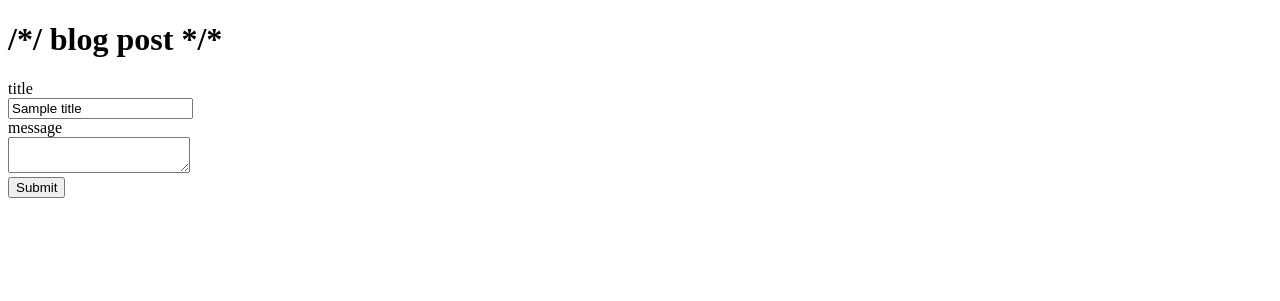
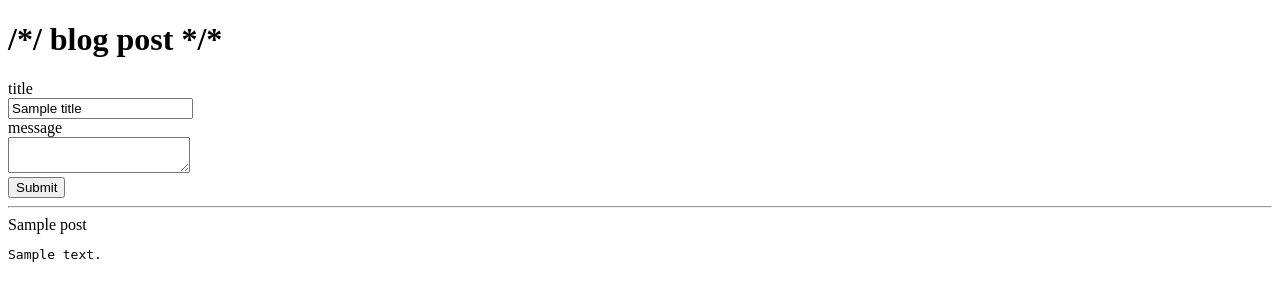
Before and after one commit to stwykd/no-added-sugar, a Python web app: template templates/front.html in a window 1280 px wide. Shown: the top 301 px of the page. Run offline with Jinja, Linux system fonts and the light colour scheme; the template is opened without the code that fills it: most values are stand-ins (such as "Sample title", 1, 10 or a date in 2020).

Commit message:
display all submitted posts in front page

```diff
--- a/templates/front.html
+++ b/templates/front.html
@@ -20,5 +20,13 @@
         <br>
         <div class="error">{{error}}</div>
     </form>
+    <hr>
+    {% for post in posts %}
+        <div class="blog-post">
+            <div class="post-title">{{post.title}}</div>
+            <pre class="post-message">{{post.message}}</pre>
+        </div>
+    {% endfor %}
+
 </body>
 </html>
```
Also changed, not shown: main.py (+5 -2 lines).
